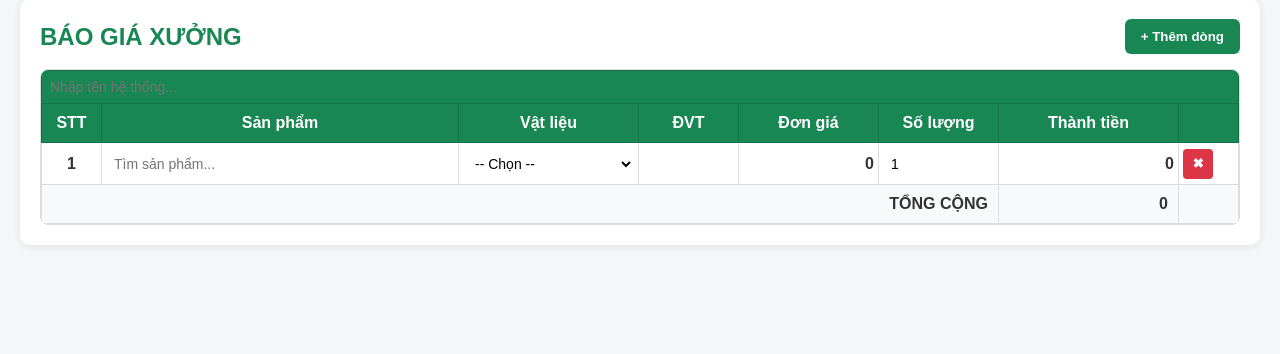
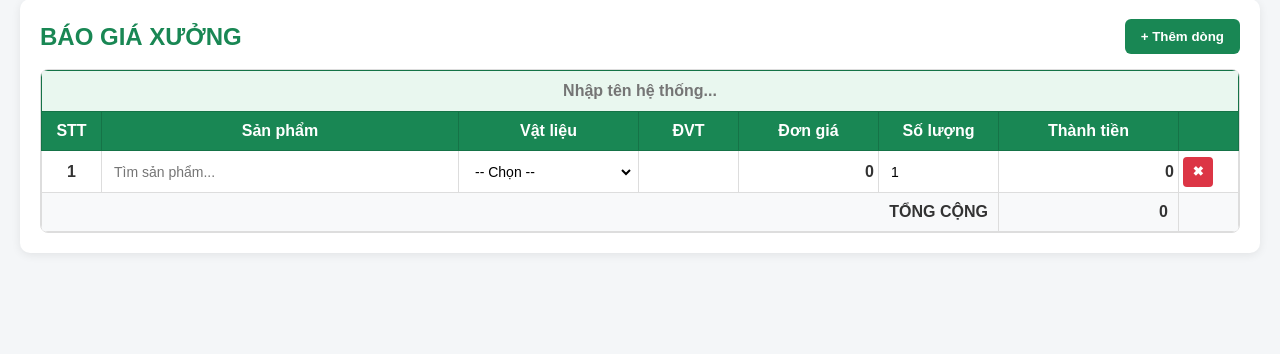
Before and after one commit to 20020899-debug/quote-web, a Flask app: page / in a window 1280 px wide. Shown: the part 21-375 px from the top of the page. Run offline with Flask 3, Linux system fonts and the light colour scheme; data that the repository does not hold is empty.

Commit message:
Update style.css

```diff
--- a/quote-web/static/style.css
+++ b/quote-web/static/style.css
@@ -236,11 +236,17 @@ tbody tr:hover{
         width:100%;
     }
 }
-.system-title{
-    background:#198754;
-    color:white;
-    font-weight:bold;
+.system-input{
+    width:100%;
+    height:40px;
+
+    border:none;
+    outline:none;
+
     text-align:center;
     font-size:16px;
-    padding:10px;
+    font-weight:bold;
+
+    background:#e9f7ef;
+    color:#198754;
 }
```
